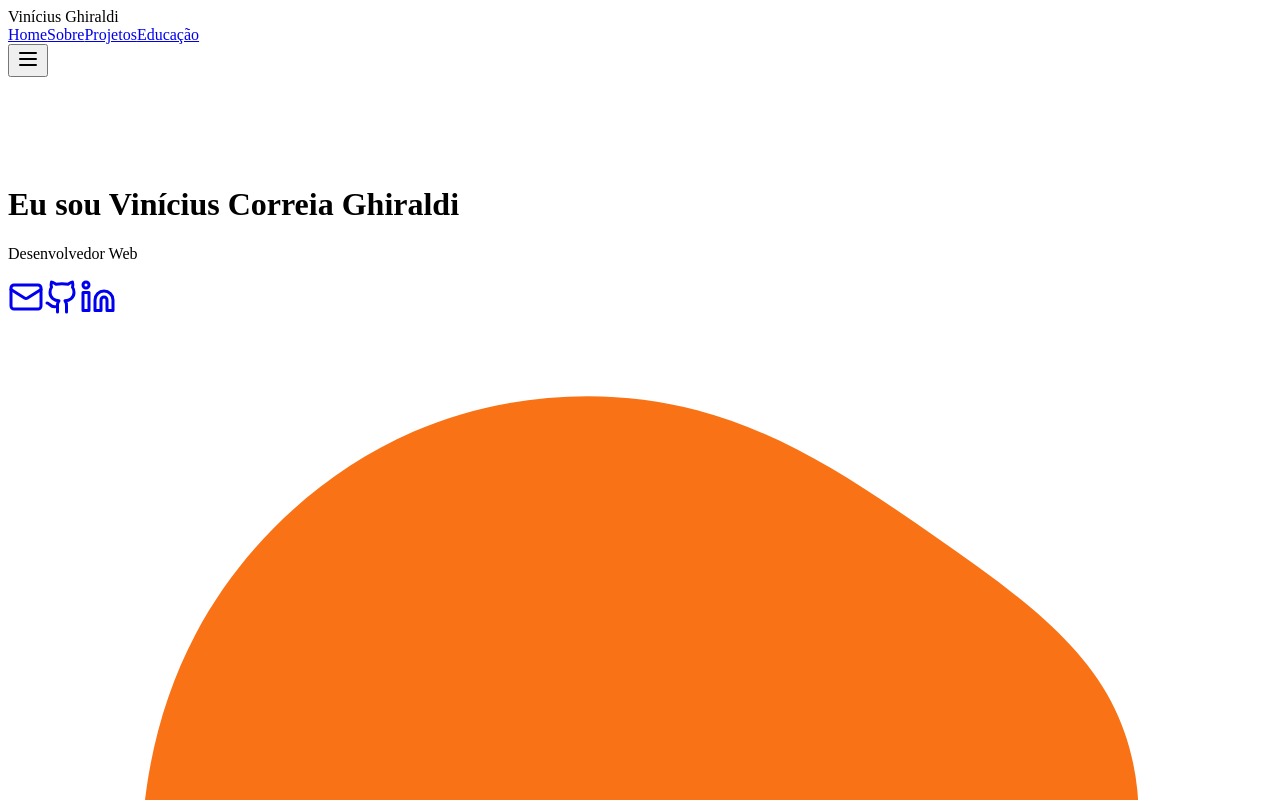
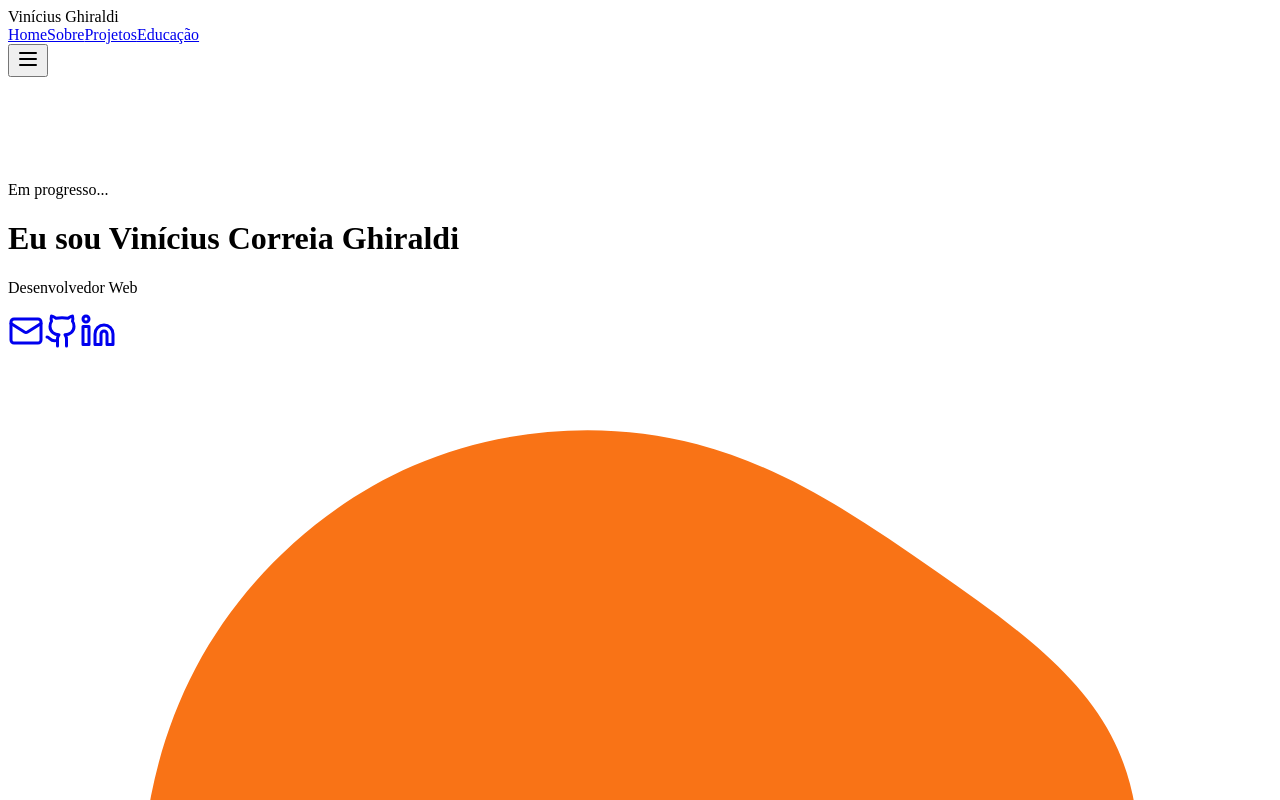
Before and after one commit to ViniGhiraldi/vinighiraldi.github.io, a React (Vite) app: page / in a window 1280 px wide. Shown: the top 800 px of the page. Built offline with nearby package versions, Linux system fonts and the light colour scheme; no server answers.

Commit message:
feat: added in progress status

```diff
--- a/src/App.tsx
+++ b/src/App.tsx
@@ -27,6 +27,7 @@ export const App = () => {
   return (
     <div className='min-h-screen flex flex-col'>
       <Header />
+      <span className='fixed bottom-0 left-1/2 -translate-x-1/2 font-bold text-xl text-white z-50 line-clamp-1'>Em progresso...</span>
       {/* Home */}
       <div id='home' className='min-h-screen pt-16 relative flex flex-col justify-center items-center bg-gradient-to-b from-[#272727] to-[#111111]'>
         <Box className='container px-8 flex md:flex-col md:items-center gap-12 justify-around'>
```
Also changed, not shown: 5 other files (tests, documents, lock files or other folders).
